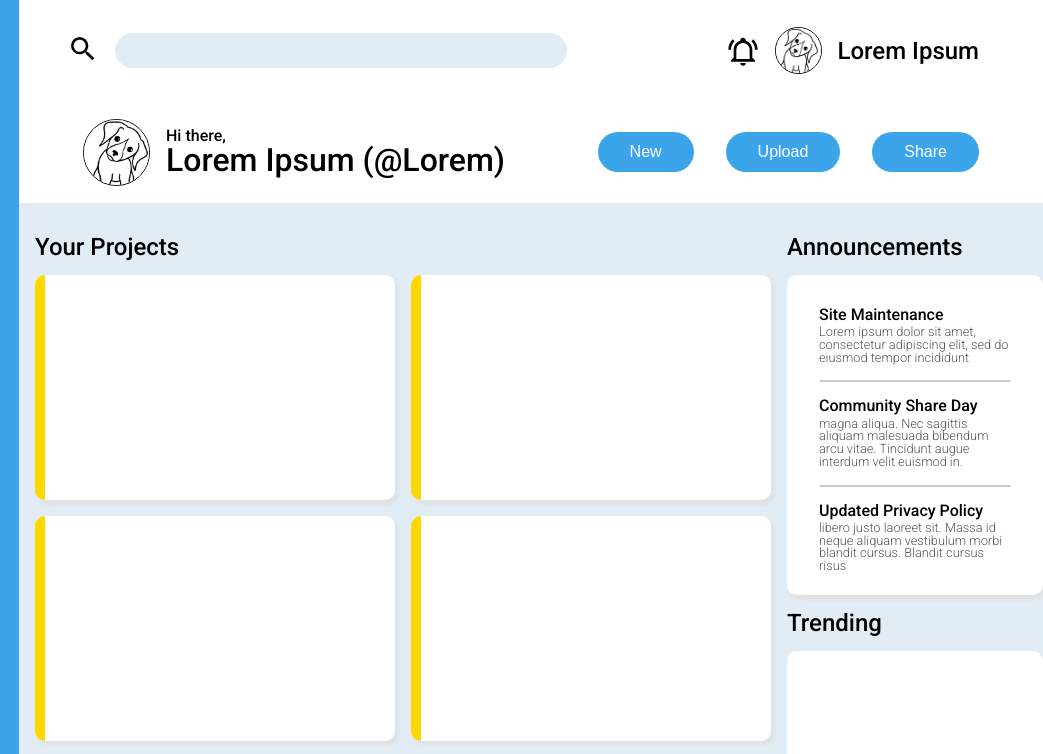
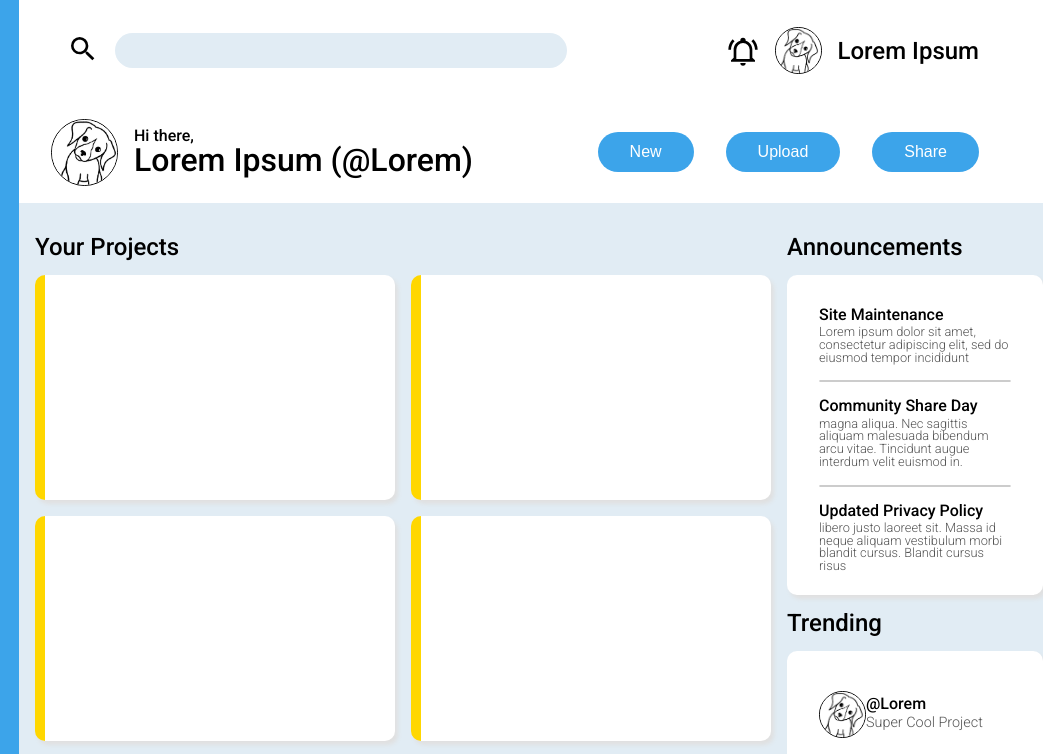
Before and after one commit to Carson77V/admin-dashboard-odin, a plain HTML site: page index.html in a window 1280 px wide. Shown: the top 754 px of the page, 237-1280 px from the left. Drawn offline with Linux system fonts and the light colour scheme.

Commit message:
Fix header spacing

```diff
--- a/index.html
+++ b/index.html
@@ -70,13 +70,13 @@
         <div class="gap"></div>
         <img src="./icons/bell-ring-outline.svg" alt="A bell">
         <div class="circular">
-          <img src="dog-pfp Large.jpeg">
+          <img src="dog-pfp Large.jpeg" alt="Puppy">
         </div>
         <h2>Lorem Ipsum</h2>
       </div>
       <div class="header-bottom">
         <div class="circular">
-          <img src="dog-pfp Large.jpeg">
+          <img src="dog-pfp Large.jpeg" alt="Puppy">
         </div>
         <div>
           <div>Hi there,</div>
@@ -119,10 +119,22 @@
         </div>
         <h2>Trending</h2>
         <div class="trending-card">
-          <div></div>
-          <div></div>
-          <div></div>
-          <div></div>
+          <div>
+            <div class="circular"><img src="dog-pfp Large.jpeg" alt="Puppy"></div>
+            <div class="trendy-text">
+              <div>@Lorem</div>
+              <p>Super Cool Project</p>
+            </div>
+          </div>
+          <div>
+            <img src="" alt="">
+          </div>
+          <div>
+            <img src="" alt="">
+          </div>
+          <div>
+            <img src="" alt="">
+          </div>
         </div>
       </div>
     </div>
--- a/style.css
+++ b/style.css
@@ -138,7 +138,7 @@ body {
 .header > div {
     display: flex;
     align-items: center;
-    margin: 0 3rem;
+    margin: 0 3rem 0 2rem;
 }
 
 input {
@@ -146,16 +146,15 @@ input {
     border-radius: 50px;
     border: none;
     width: 35vw;
-    margin: 0 1rem;
     font-size: 1.4rem;
 }
 
 .header img[src^="./icons"] {
     height: 2rem;
+    margin: 0 1rem;
 }
 
 .circular {
-    margin-left: 1rem;
     overflow: hidden;
     border-radius: 50%;
     border: 1px solid black;
@@ -163,7 +162,7 @@ input {
     height: 45px;
 }
 
-.header img[src^="dog"] {
+img[src^="dog"] {
     height: 2.5rem;
     margin-left: -5px;
     width: auto;
@@ -255,6 +254,16 @@ button {
     grid-template-rows: repeat(4, 1fr);
 }
 
+.trending-card > div{
+    display: flex;
+    align-items: center;
+}
+
+.trendy-text > p {
+    font-size: 0.9rem;
+    font-weight: 300;
+}
+
 h3 + p {
     font-size: 0.8rem;
     font-weight: 300;
```
